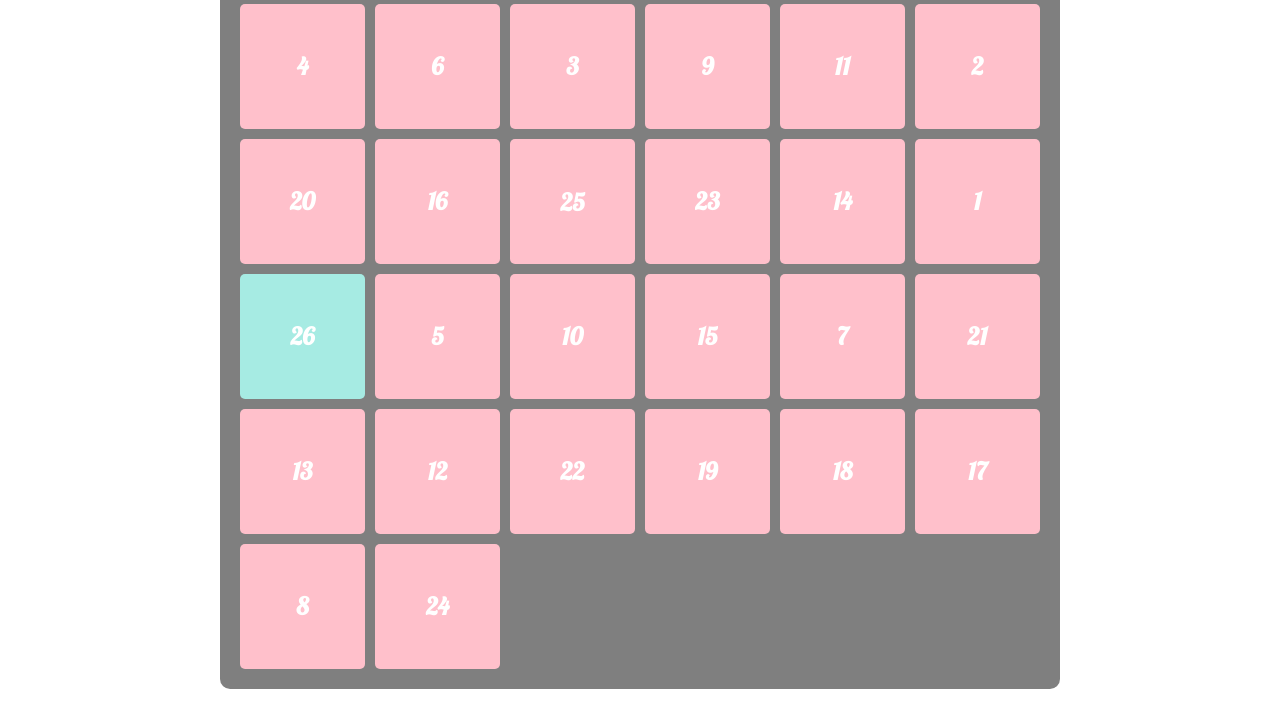
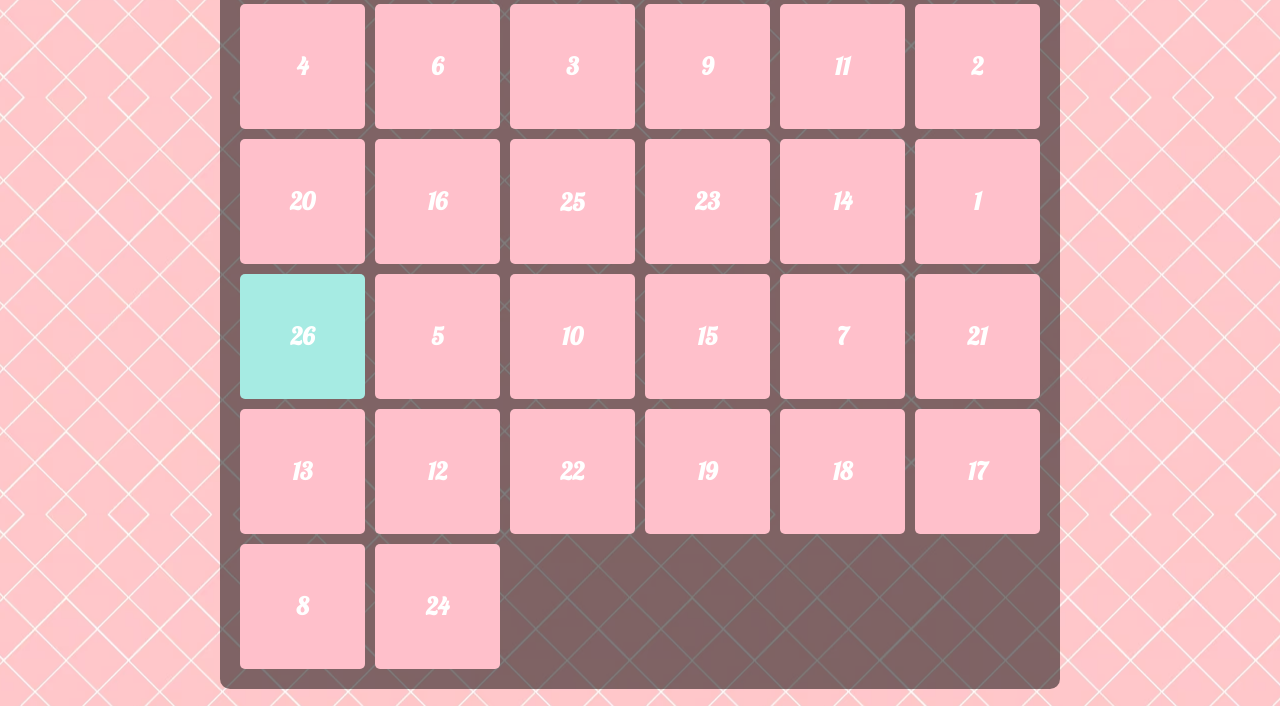
Before and after one commit to ETornero/25HastaLos25, a plain HTML site: page index.html in a window 1280 px wide. Shown: the part 94-800 px from the top of the page. Drawn offline with Linux system fonts and the light colour scheme; the site is published under a folder, as on GitHub Pages, so addresses that start at the root find nothing.

Commit message:
Update style.css

```diff
--- a/style.css
+++ b/style.css
@@ -16,7 +16,7 @@
 body {
     width: 100vw;
     height: 100vh;
-    background: url('/resources/img/backgroundPatter.png') repeat center center;
+    background: url('./resources/img/backgroundPatter.png') repeat center center;
     display: flex;
     justify-content: center;
     align-items: center;
```
